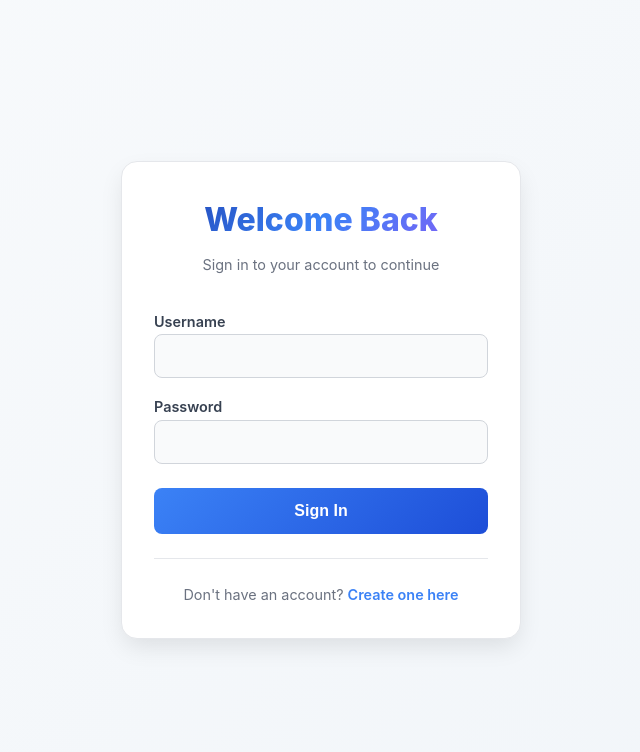
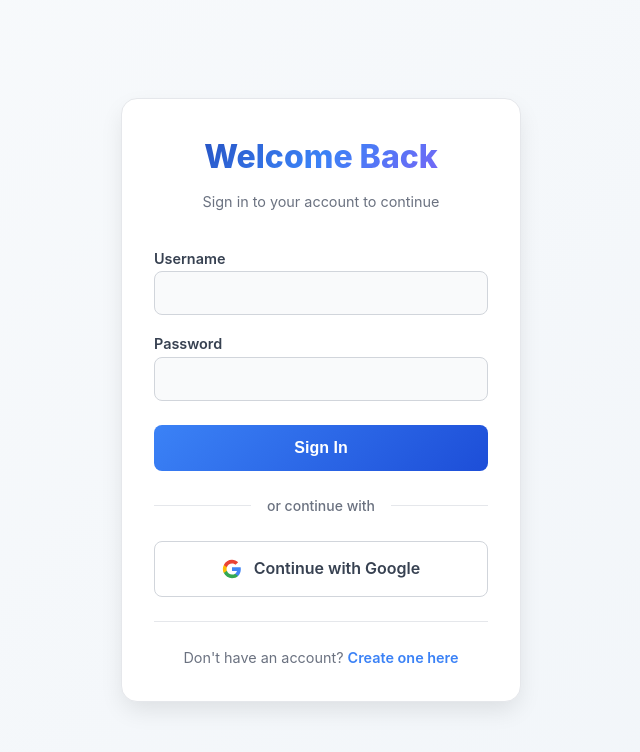
Before and after one commit to Olamieee/Kinyarwanda-Hatespeech-Detection, a Flask app: page /login in a window 1280 px wide. Shown: the top 752 px of the page, without its empty margins (319-959 px from the left). Run offline with Flask 3, Linux system fonts and the light colour scheme; parts of the project's set-up code (start-up, migrations or seed data) failed here and were passed over.

Commit message:
Update login.html google auth

```diff
--- a/templates/login.html
+++ b/templates/login.html
@@ -120,6 +120,71 @@
       box-shadow: 0 6px 12px -2px rgba(59, 130, 246, 0.3);
     }
 
+    /* Google Auth Styles */
+    .auth-divider {
+      display: flex;
+      align-items: center;
+      margin: 1.5rem 0;
+      text-align: center;
+    }
+
+    .auth-divider::before,
+    .auth-divider::after {
+      content: '';
+      flex: 1;
+      height: 1px;
+      background: #e5e7eb;
+    }
+
+    .auth-divider span {
+      color: #6b7280;
+      padding: 0 1rem;
+      font-size: 0.875rem;
+      font-weight: 500;
+      background: white;
+    }
+
+    .google-auth {
+      margin: 1rem 0;
+    }
+
+    .btn-google {
+      width: 100%;
+      display: flex;
+      align-items: center;
+      justify-content: center;
+      gap: 0.75rem;
+      padding: 0.875rem 1rem;
+      background: white;
+      color: #374151;
+      border: 1px solid #d1d5db;
+      border-radius: 8px;
+      text-decoration: none;
+      font-size: 1rem;
+      font-weight: 600;
+      transition: all 0.3s ease;
+      position: relative;
+      overflow: hidden;
+    }
+
+    .btn-google:hover {
+      background: #f9fafb;
+      border-color: #9ca3af;
+      transform: translateY(-1px);
+      box-shadow: 0 4px 12px -2px rgba(0, 0, 0, 0.1);
+    }
+
+    .btn-google:active {
+      transform: translateY(0);
+      box-shadow: 0 2px 4px -1px rgba(0, 0, 0, 0.1);
+    }
+
+    .google-icon {
+      width: 20px;
+      height: 20px;
+      flex-shrink: 0;
+    }
+
     .register-link {
       text-align: center;
       margin-top: 1.5rem;
@@ -181,13 +246,25 @@
       <button type="submit">Sign In</button>
     </form>
 
+    <div class="auth-divider">
+      <span>or continue with</span>
+    </div>
+
+    <div class="google-auth">
+      <a href="{{ url_for('google.login') }}" class="btn-google">
+        <svg class="google-icon" viewBox="0 0 24 24">
+          <path fill="#4285F4" d="M22.56 12.25c0-.78-.07-1.53-.2-2.25H12v4.26h5.92c-.26 1.37-1.04 2.53-2.21 3.31v2.77h3.57c2.08-1.92 3.28-4.74 3.28-8.09z"/>
+          <path fill="#34A853" d="M12 23c2.97 0 5.46-.98 7.28-2.66l-3.57-2.77c-.98.66-2.23 1.06-3.71 1.06-2.86 0-5.29-1.93-6.16-4.53H2.18v2.84C3.99 20.53 7.7 23 12 23z"/>
+          <path fill="#FBBC05" d="M5.84 14.09c-.22-.66-.35-1.36-.35-2.09s.13-1.43.35-2.09V7.07H2.18C1.43 8.55 1 10.22 1 12s.43 3.45 1.18 4.93l2.85-2.22.81-.62z"/>
+          <path fill="#EA4335" d="M12 5.38c1.62 0 3.06.56 4.21 1.64l3.15-3.15C17.45 2.09 14.97 1 12 1 7.7 1 3.99 3.47 2.18 7.07l3.66 2.84c.87-2.6 3.3-4.53 6.16-4.53z"/>
+        </svg>
+        Continue with Google
+      </a>
+    </div>
+
     <div class="register-link">
       <p>Don't have an account? <a href="{{ url_for('register') }}">Create one here</a></p>
     </div>
-    <!-- <div>
-      <p>Or sign in with:</p>
-      <a href="{{ url_for('google.login') }}" class="btn btn-google">Login with Google</a>
-    </div> -->
   </div>
 </body>
 </html>
```
